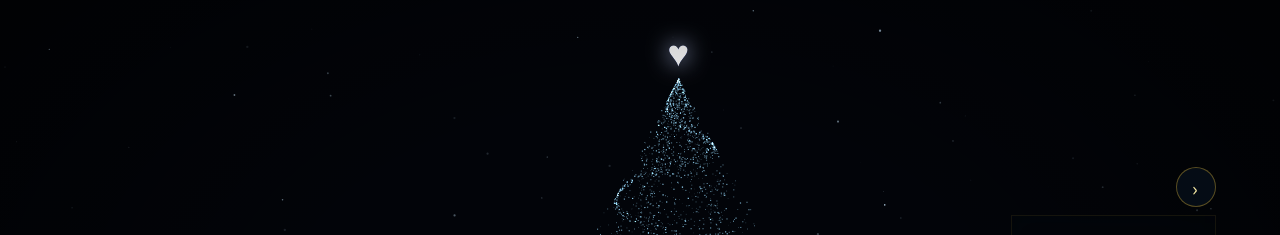
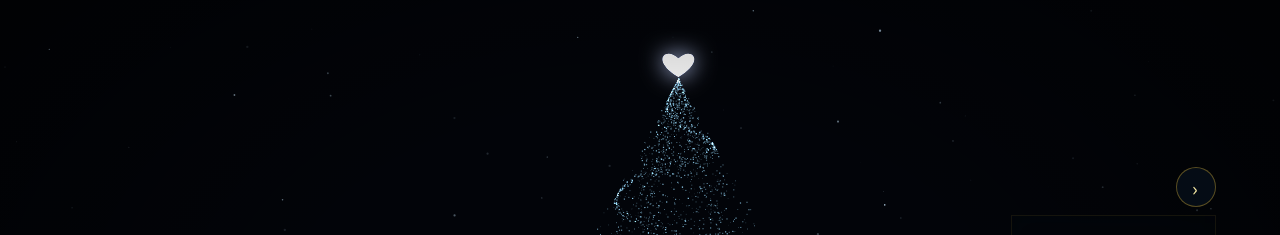
Before and after one commit to Yurainln1122/christmas-starlight, a plain HTML site: page index.html in a window 1280 px wide. Shown: the part 73-308 px from the top of the page. Drawn offline with nearby package versions, Linux system fonts and the light colour scheme; animation ran at ten frames a second.

Commit message:
Draw heart consistently across devices

```diff
--- a/index.html
+++ b/index.html
@@ -7,6 +7,6 @@
 <script>
 const canvas=document.querySelector('#scene'),ctx=canvas.getContext('2d');let w,h,dpr;function resize(){dpr=Math.min(devicePixelRatio||1,2);w=innerWidth;h=innerHeight;canvas.width=w*dpr;canvas.height=h*dpr;ctx.setTransform(dpr,0,0,dpr,0,0)}resize();window.addEventListener('resize',resize);
 const particles=Array.from({length:6000},(_,i)=>{let t=Math.random(),spiral=i%3===0;return {t,a:spiral?t*35+(Math.random()-.5)*.65:Math.random()*Math.PI*2,r:(1-t)*(spiral?1:.4+Math.random()*.65),size:.35+Math.random()*.9,alpha:.3+Math.random()*.7}});const stars=Array.from({length:250},()=>({x:Math.random(),y:Math.random(),r:Math.random()*1.2,a:Math.random()}));let angle=0,drag=false,last=0;canvas.addEventListener('pointerdown',e=>{drag=true;last=e.clientX});window.addEventListener('pointerup',()=>drag=false);window.addEventListener('pointermove',e=>{if(drag){angle+=(e.clientX-last)*.01;last=e.clientX}});
-function draw(time){ctx.clearRect(0,0,w,h);ctx.fillStyle='#020409';ctx.fillRect(0,0,w,h);for(const s of stars){ctx.fillStyle=`rgba(202,233,255,${s.a*(.65+.35*Math.sin(time*.001+s.x*50))})`;ctx.beginPath();ctx.arc(s.x*w,s.y*h,s.r,0,7);ctx.fill()}let cx=w*(w<700?.5:.53),cy=h*.55,scale=Math.min(w*.42,h*.38);ctx.globalCompositeOperation='lighter';for(const p of particles){let a=p.a+angle+time*.00009,x=cx+Math.cos(a)*p.r*scale,y=cy+(0.5-p.t)*scale*1.9+Math.sin(a)*p.r*scale*.18;ctx.fillStyle=`rgba(155,224,255,${p.alpha})`;ctx.fillRect(x,y,p.size,p.size)}ctx.shadowColor='#c6d4ff';ctx.shadowBlur=22;ctx.fillStyle='#e6e8ff';ctx.font=`${Math.max(18,scale*.12)}px serif`;ctx.textAlign='center';ctx.fillText('♥',cx,cy-scale*.99);ctx.shadowBlur=0;ctx.globalCompositeOperation='source-over';requestAnimationFrame(draw)}requestAnimationFrame(draw);
+function draw(time){ctx.clearRect(0,0,w,h);ctx.fillStyle='#020409';ctx.fillRect(0,0,w,h);for(const s of stars){ctx.fillStyle=`rgba(202,233,255,${s.a*(.65+.35*Math.sin(time*.001+s.x*50))})`;ctx.beginPath();ctx.arc(s.x*w,s.y*h,s.r,0,7);ctx.fill()}let cx=w*(w<700?.5:.53),cy=h*.55,scale=Math.min(w*.42,h*.38);ctx.globalCompositeOperation='lighter';for(const p of particles){let a=p.a+angle+time*.00009,x=cx+Math.cos(a)*p.r*scale,y=cy+(0.5-p.t)*scale*1.9+Math.sin(a)*p.r*scale*.18;ctx.fillStyle=`rgba(155,224,255,${p.alpha})`;ctx.fillRect(x,y,p.size,p.size)}ctx.shadowColor='#c6d4ff';ctx.shadowBlur=22;ctx.fillStyle='#e6e8ff';let hy=cy-scale*.99,hs=Math.max(8,scale*.055);ctx.beginPath();ctx.moveTo(cx,hy+hs*.65);ctx.bezierCurveTo(cx-hs*1.7,hy-hs*.35,cx-hs*.75,hy-hs*1.2,cx,hy-hs*.45);ctx.bezierCurveTo(cx+hs*.75,hy-hs*1.2,cx+hs*1.7,hy-hs*.35,cx,hy+hs*.65);ctx.fill();ctx.shadowBlur=0;ctx.globalCompositeOperation='source-over';requestAnimationFrame(draw)}requestAnimationFrame(draw);
 const toggle=document.querySelector('#panelToggle'),panel=document.querySelector('#controlPanel');function togglePanel(){let hide=panel.style.display!=='none';panel.style.display=hide?'none':'';toggle.textContent=hide?'‹':'›';toggle.setAttribute('aria-expanded',String(!hide));toggle.setAttribute('aria-label',hide?'显示控制面板':'隐藏控制面板')}toggle.onclick=togglePanel;document.querySelector('#recipientInput').addEventListener('input',e=>document.querySelector('#recipientText').textContent=e.target.value||'YOU');window.addEventListener('keydown',e=>{if(e.key.toLowerCase()==='h'&&e.target.tagName!=='INPUT')togglePanel()});document.querySelector('#loader').classList.add('done');
 </script></body></html>
```
